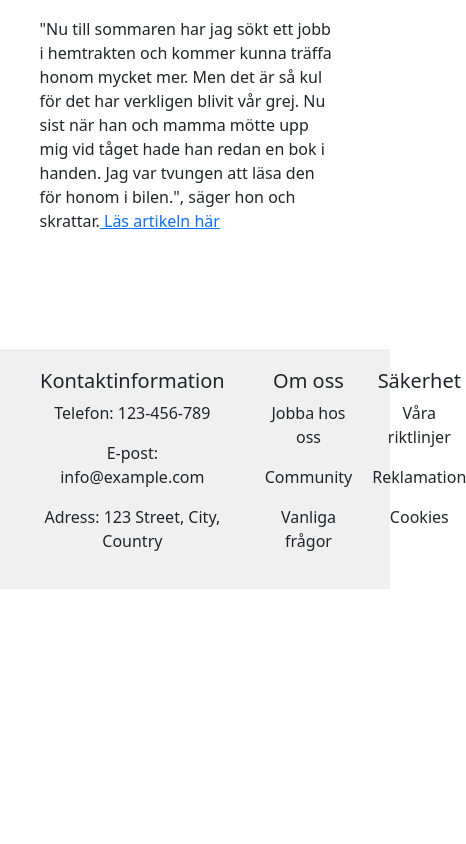
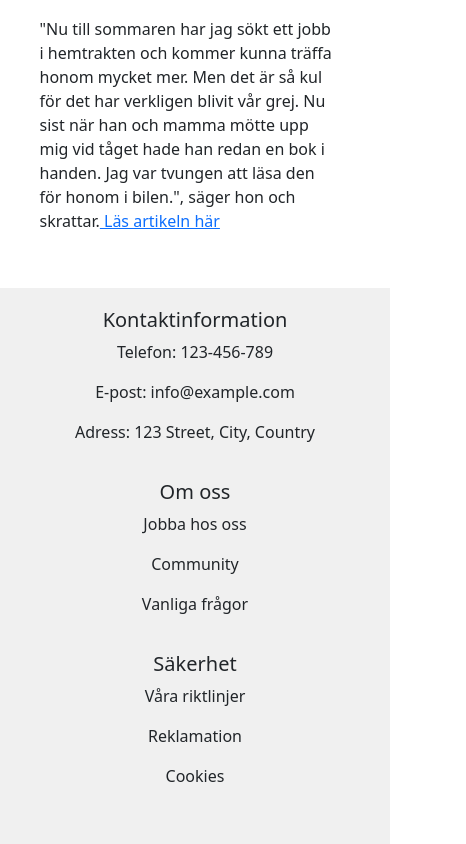
Before and after one commit to natta1995/Webbshop-BooksByHeart, a React (Create React App) app: page / in a window 390 px wide. Shown: the part 2210-3054 px from the top of the page, 466 px wide, since content can reach past the window. Before the commit the page ends 2799 px from the top, so only its background shows below. Built offline with nearby package versions, Linux system fonts and the light colour scheme.

Commit message:
mobilanpassad fotter

```diff
--- a/src/footer.jsx
+++ b/src/footer.jsx
@@ -1,22 +1,49 @@
-import React from "react";
+import React, { useState, useEffect } from "react";
 
 const Footer = () => {
+  const [isMobile, setIsMobile] = useState(window.innerWidth <= 768);
+
+  useEffect(() => {
+    const handleResize = () => setIsMobile(window.innerWidth <= 768);
+    window.addEventListener("resize", handleResize);
+    return () => window.removeEventListener("resize", handleResize);
+  }, []);
+
+  const footerStyle = {
+    backgroundColor: "#f0f0f0",
+    padding: "20px",
+    marginTop: "10%"
+  };
+
+  const containerStyle = {
+    display: "flex",
+    justifyContent: isMobile ? "center" : "space-between",
+    flexDirection: isMobile ? "column" : "row",
+    maxWidth: "800px",
+    margin: "0 auto",
+    textAlign: isMobile ? "center" : "left"
+  };
+
+  const sectionStyle = {
+    marginBottom: isMobile ? "20px" : "0"
+  };
+
   return (
-  <footer style={{ backgroundColor: "#f0f0f0", padding: "20px", textAlign: "center", marginTop: "100px" }}>
-    <div style={{ display: "flex", justifyContent: "space-around", maxWidth: "800px", margin: "0 auto" }}>
-      <div style={{ maxWidth: "400px", margin: "0 20px" }}>
+    <footer style={footerStyle}>
+      <div style={containerStyle}>
+        <div style={sectionStyle}>
           <h5>Kontaktinformation</h5>
           <p>Telefon: 123-456-789</p>
           <p>E-post: info@example.com</p>
           <p>Adress: 123 Street, City, Country</p>
         </div>
-      <div style={{ maxWidth: "400px", margin: "0 20px" }}>
+        <div style={sectionStyle}>
           <h5>Om oss</h5>
           <p>Jobba hos oss</p>
           <p>Community</p>
           <p>Vanliga frågor</p>
         </div>
-      <div>
+        <div style={sectionStyle}>
           <h5>Säkerhet</h5>
           <p>Våra riktlinjer</p>
           <p>Reklamation</p>
@@ -24,7 +51,7 @@ const Footer = () => {
         </div>
       </div>
     </footer>
-  )
+  );
 }
 
 export default Footer;
--- a/src/pages/home.jsx
+++ b/src/pages/home.jsx
@@ -39,7 +39,7 @@ const HomePage = () => {
     zIndex: 1,
     color: 'white',
     textAlign: 'center',
-    fontSize: isMobile ? '14px' : 'initial'
+    fontSize: isMobile ? '14px' : '100%'
   };
 
   const sectionStyle = {
@@ -62,7 +62,7 @@ const HomePage = () => {
     marginBottom: isMobile ? '20px' : '0'
   };
 
-  const pStyle = isMobile ? {fontSize: "100%"} : {};
+  const pStyle = isMobile ? {fontSize: "100%"} : {fontSize: "110%"};
 
 
   return (
```
Lines whose indentation alone changed are shown as unchanged.
